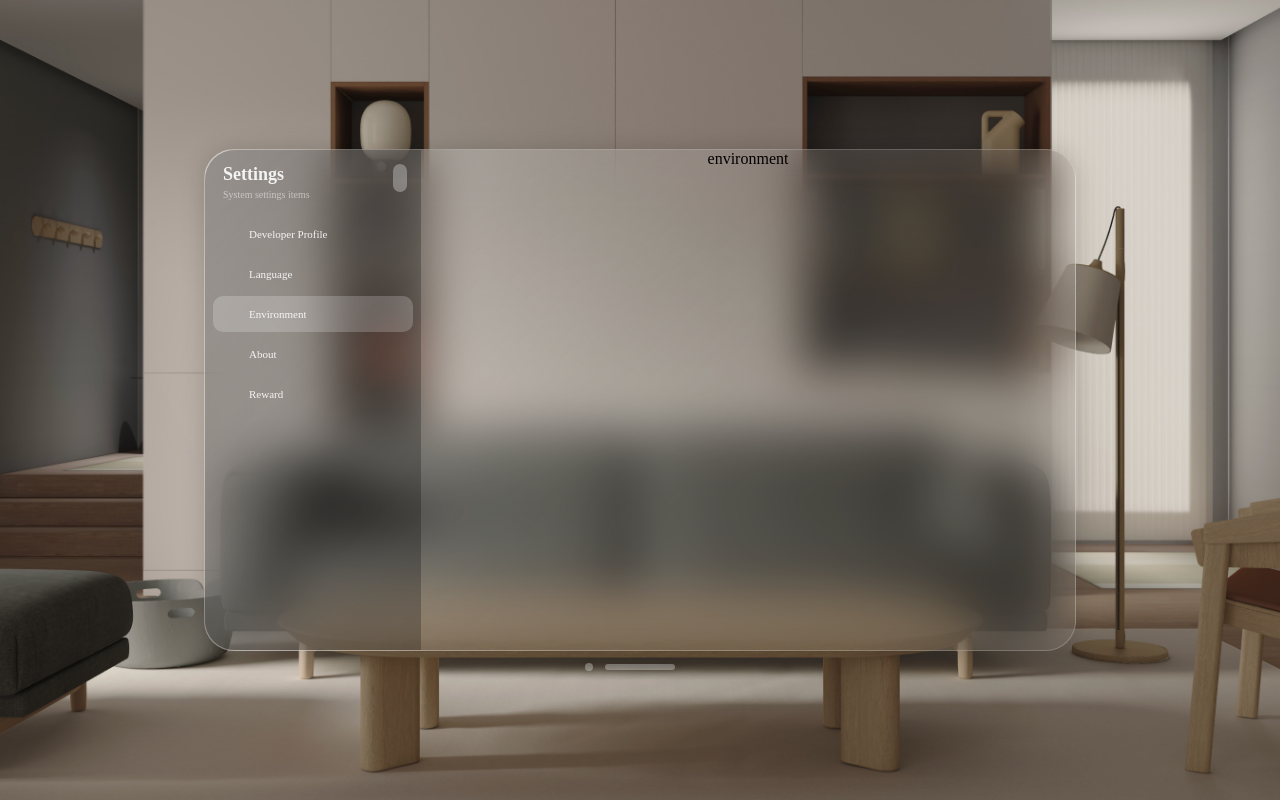
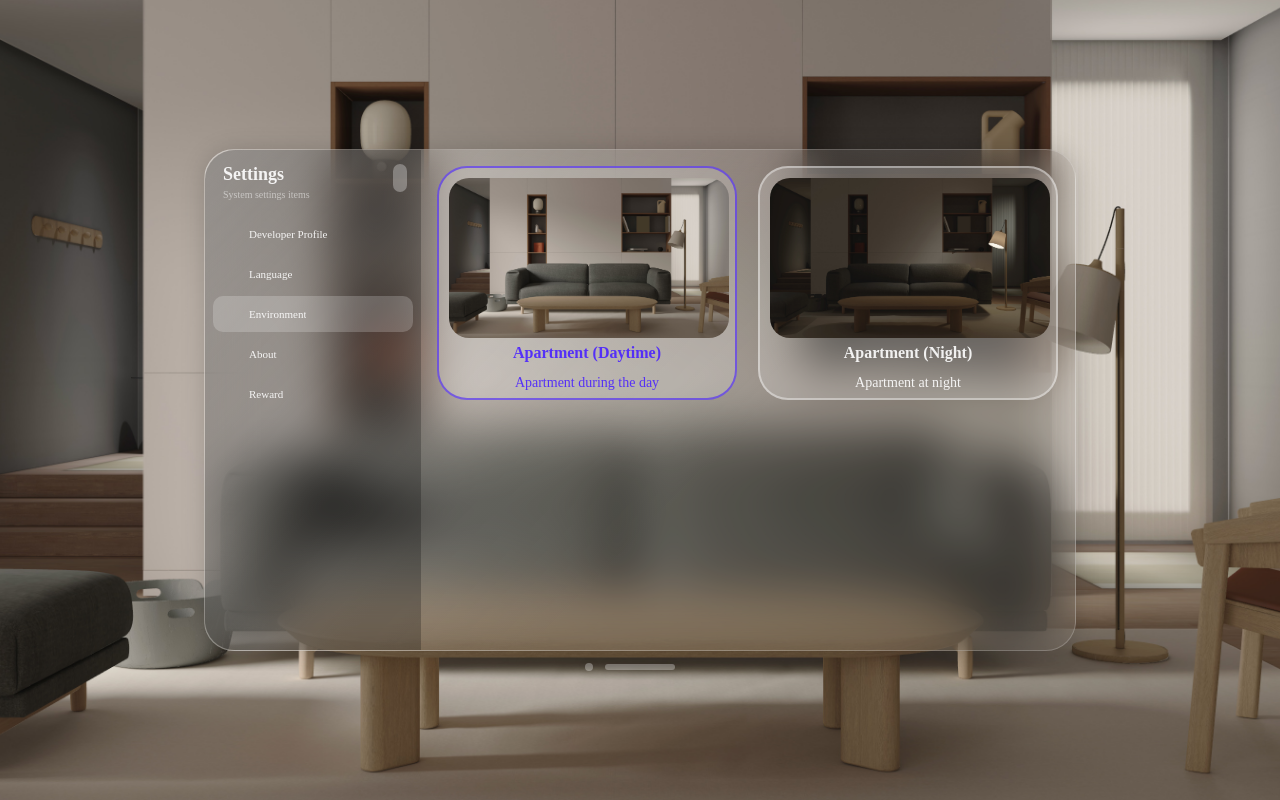
Before and after one commit to Barry-Flynn/visionOS, a Vue app: page /#/settings/environment in a window 1280 px wide. Built offline with nearby package versions, Linux system fonts and the light colour scheme; a web font is replaced by a local one.

Commit message:
Add the Environment page in Settings app & Implement global modifications through Pinia

```diff
--- a/src/assets/style/main.scss
+++ b/src/assets/style/main.scss
@@ -60,6 +60,7 @@
 
 // 隐藏滚动条
 .hide-scrollbar {
+  overflow: auto;
   scrollbar-width: none;
   -ms-overflow-style: none;
   &::-webkit-scrollbar {
--- /dev/null
+++ b/src/stores/settings.ts
@@ -0,0 +1,13 @@
+import { ref } from 'vue'
+import { defineStore } from 'pinia'
+
+export const useSettingsStore = defineStore('settings', () => {
+  // 状态
+  const environment = ref({
+    name: 'Apartment (Daytime)',
+    image: 'apartment-daytime.png',
+    describe: 'Apartment during the day'
+  })
+
+  return { environment }
+})
--- a/src/views/environment/index.vue
+++ b/src/views/environment/index.vue
@@ -1,6 +1,6 @@
 <template>
   <div class="environment">
-    <img src="@/assets/images/environment/apartment-daytime.png" alt="environment" />
+    <img :src="getImageUrl(settingsStore.environment.image)" alt="environment" />
   </div>
 </template>
 
@@ -8,6 +8,21 @@
 defineOptions({
   name: 'TheEnvironment'
 })
+
+import { useSettingsStore } from '@/stores/settings'
+
+// 获取图片地址
+const getImageUrl = (image: string) => {
+  return new URL(`../../assets/images/environment/${image}`, import.meta.url).href
+}
+
+const settingsStore = useSettingsStore()
+
+// watchEffect(() => {
+//   const { daytime } = settingsStore
+//   const environment = document.querySelector('.environment') as HTMLDivElement
+//   environment.style.backgroundImage = `url(${daytime ? '@/assets/images/environment/apartment-daytime.png' : '@/assets/images/environment/apartment-nighttime.png'})`
+// })
 </script>
 
 <style scoped lang="scss">
--- a/src/views/settings/environment.vue
+++ b/src/views/settings/environment.vue
@@ -1,11 +1,119 @@
 <template>
-  <div>environment</div>
+  <div class="environment hide-scrollbar">
+    <div
+      v-for="(item, index) in environments"
+      :key="index"
+      class="environment-preview-card"
+      :class="{ active: settingsStore.environment.name === item.name }"
+      @click="changeEnvironment(item)"
+    >
+      <div class="environment-image">
+        <img :src="getImageUrl(item.image)" alt="Environment Image" />
+      </div>
+      <div class="environment-name ellipsis">{{ item.name }}</div>
+      <div class="environment-describe ellipsis">{{ item.describe }}</div>
+    </div>
+  </div>
 </template>
 
 <script setup lang="ts">
 defineOptions({
   name: 'SettingEnvironment'
 })
+
+import { useSettingsStore } from '@/stores/settings'
+
+type environment = {
+  name: string
+  image: string
+  describe: string
+}
+
+// 环境列表
+const environments: environment[] = [
+  {
+    name: 'Apartment (Daytime)',
+    image: 'apartment-daytime.png',
+    describe: 'Apartment during the day'
+  },
+  {
+    name: 'Apartment (Night)',
+    image: 'apartment-night.png',
+    describe: 'Apartment at night'
+  }
+]
+
+// 获取图片地址
+const getImageUrl = (image: string) => {
+  return new URL(`../../assets/images/environment/${image}`, import.meta.url).href
+}
+
+// 修改环境
+const settingsStore = useSettingsStore()
+const changeEnvironment = (environment: environment) => {
+  // console.log(environment)
+  settingsStore.environment = environment
+}
 </script>
 
-<style scoped lang="scss"></style>
+<style scoped lang="scss">
+.environment {
+  display: grid;
+  grid-template-columns: repeat(2, 1fr);
+  gap: 20px;
+  padding: 16px;
+  max-height: 500px;
+
+  .environment-preview-card {
+    // border: 1px solid red;
+    border: 2px solid rgba(255, 255, 255, 0.4);
+    width: 300px;
+    background-color: rgba(255, 255, 255, 0.2);
+    border-radius: 30px;
+    overflow: hidden;
+
+    .environment-image {
+      width: 280px;
+      height: 160px;
+      margin: 10px 10px 0 10px;
+      border-radius: 20px;
+      overflow: hidden;
+      // 禁止选中
+      user-select: none;
+
+      img {
+        width: 100%;
+        height: 100%;
+        object-fit: cover;
+      }
+    }
+
+    .environment-name {
+      color: rgba(255, 255, 255, 0.9);
+      font-size: 16px;
+      line-height: 30px;
+      padding: 0 10px;
+      font-weight: bold;
+      // 禁止选中
+      user-select: none;
+    }
+    .environment-describe {
+      color: rgba(255, 255, 255, 0.9);
+      font-size: 14px;
+      line-height: 30px;
+      padding: 0 10px;
+      // 禁止选中
+      user-select: none;
+    }
+
+    &.active {
+      border: 2px solid rgba(73, 33, 255, 0.6);
+
+      .environment-name,
+      .environment-describe {
+        color: rgba(73, 33, 255, 0.9);
+      }
+    }
+  }
+}
+</style>
```
